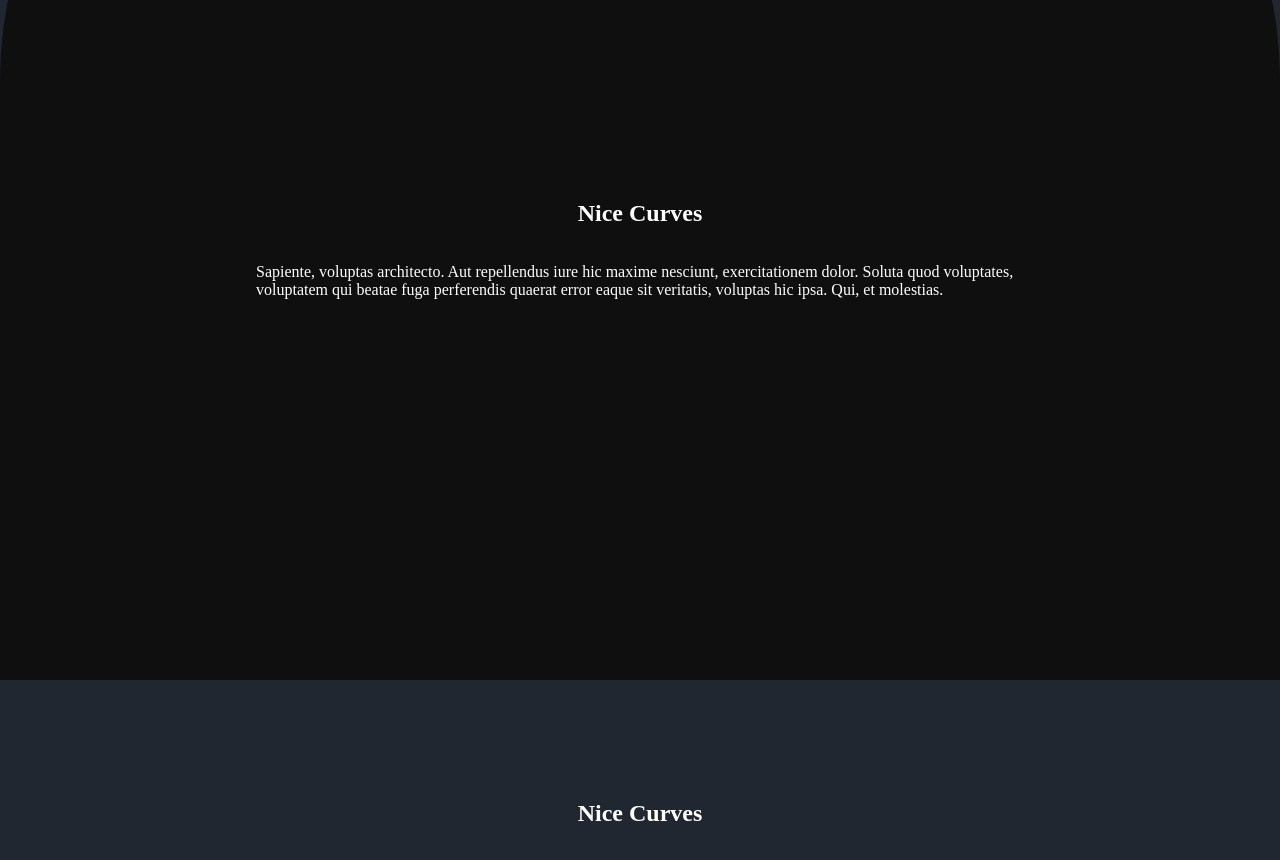
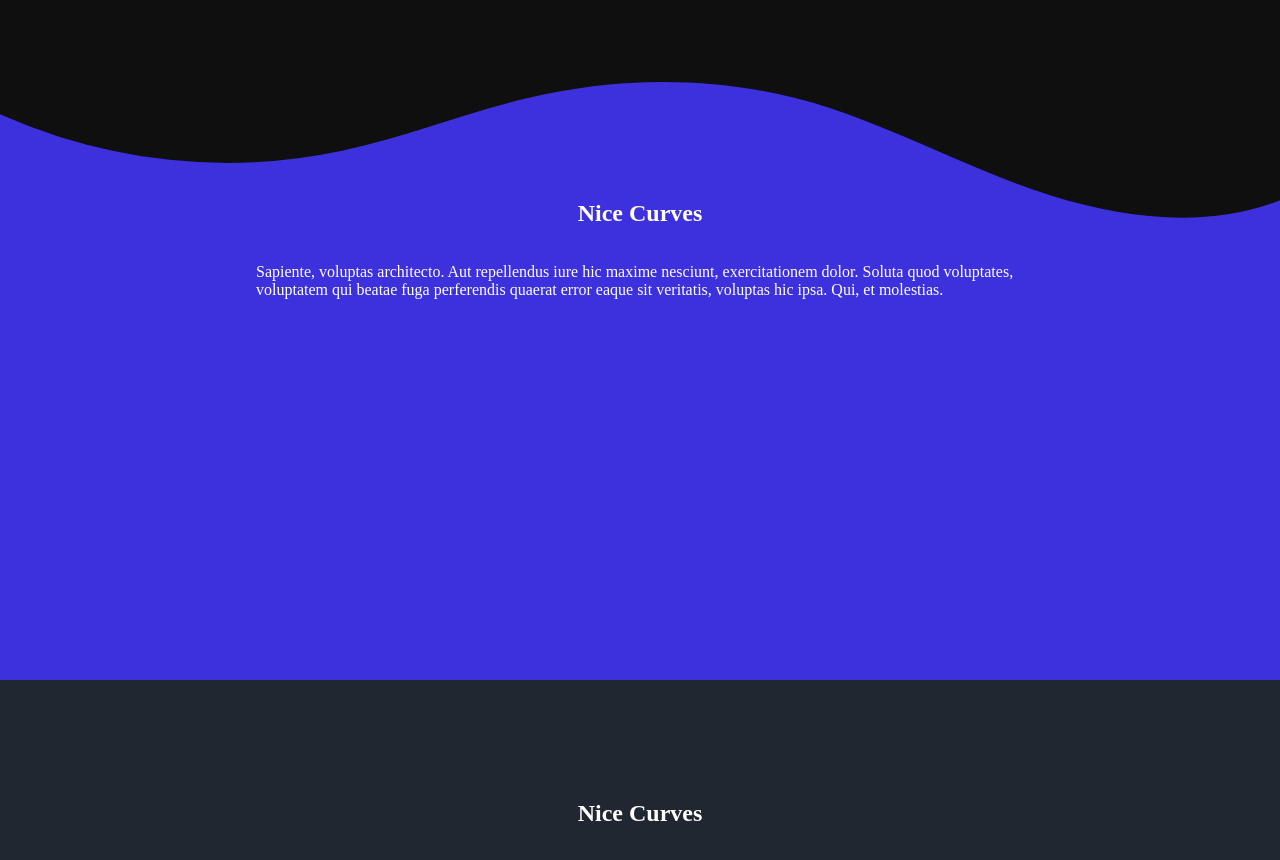
Before and after one commit to gauravsoti1/display-curves, a website built with Parcel: page index.html in a window 1280 px wide. Shown: the part 1120-1980 px from the top of the page. Built offline with nearby package versions, Linux system fonts and the light colour scheme.

Commit message:
Added wave effect using svg Used online tool to create a wave svg and add it to our code

```diff
--- a/index.html
+++ b/index.html
@@ -19,7 +19,7 @@
       </p>
       <div class="curve"></div>
     </section>
-    <section class="bubble">
+    <section class="dark">
       <h1>Nice Curves</h1>
       <p>
         Suscipit recusandae doloremque magnam mollitia aut quae totam vitae, a
@@ -28,7 +28,7 @@
         fugit voluptatibus, nulla nostrum.
       </p>
     </section>
-    <section class="dark">
+    <section class="blue">
       <h1>Nice Curves</h1>
       <p>
         Sapiente, voluptas architecto. Aut repellendus iure hic maxime nesciunt,
@@ -36,6 +36,19 @@
         perferendis quaerat error eaque sit veritatis, voluptas hic ipsa. Qui,
         et molestias.
       </p>
+      <div class="wave">
+        <svg
+          data-name="Layer 1"
+          xmlns="http://www.w3.org/2000/svg"
+          viewBox="0 0 1200 120"
+          preserveAspectRatio="none"
+        >
+          <path
+            d="M321.39,56.44c58-10.79,114.16-30.13,172-41.86,82.39-16.72,168.19-17.73,250.45-.39C823.78,31,906.67,72,985.66,92.83c70.05,18.48,146.53,26.09,214.34,3V0H0V27.35A600.21,600.21,0,0,0,321.39,56.44Z"
+            class="shape-fill"
+          ></path>
+        </svg>
+      </div>
     </section>
     <section>
       <h1>Nice Curves</h1>
--- a/src/main.css
+++ b/src/main.css
@@ -77,3 +77,23 @@ section {
   background-color: var(--dark);
   z-index: -1;
 }
+
+.wave {
+  position: absolute;
+  top: 0;
+  left: 0;
+  width: 100%;
+  overflow: hidden;
+  line-height: 0;
+}
+
+.wave svg {
+  position: relative;
+  display: block;
+  width: calc(100% + 1.3px);
+  height: 150px;
+}
+
+.wave .shape-fill {
+  fill: var(--dark);
+}
```
Also changed, not shown: resources.md (added, +3 -0 lines).
